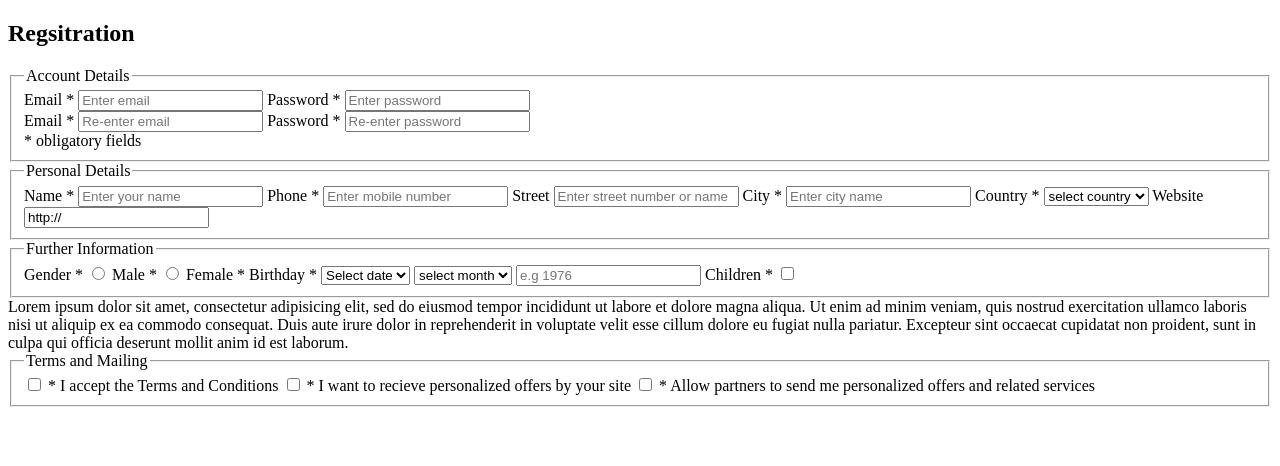
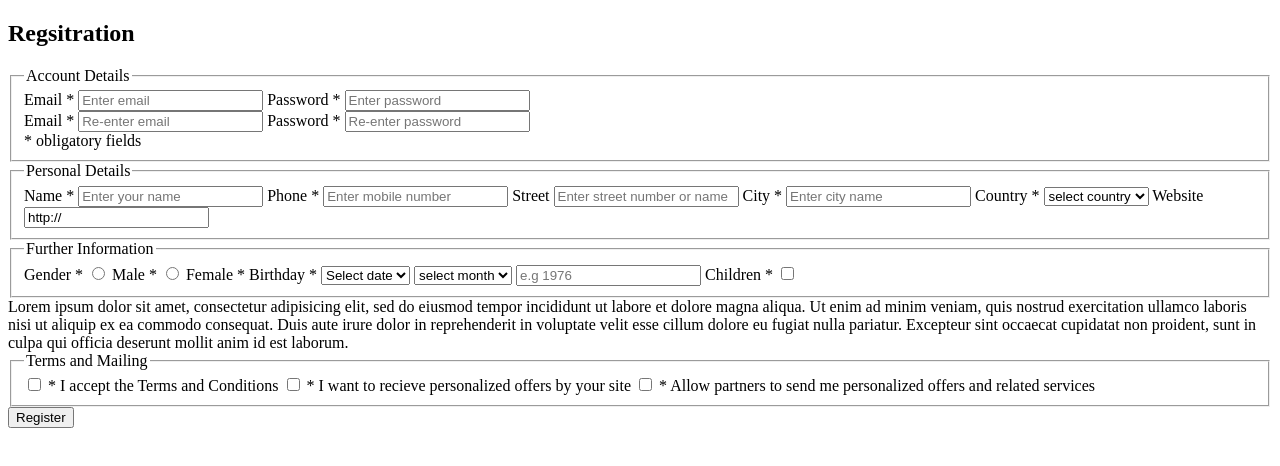
Before and after one commit to guptavishalprdxn/Green-Form, a plain HTML site: page index.html in a window 1280 px wide. Drawn offline with Linux system fonts and the light colour scheme.

Commit message:
form register button  created

```diff
--- a/index.html
+++ b/index.html
@@ -163,6 +163,13 @@
 				</fieldset>
 			</div>
 		<!--end  term mailing -->
+		<!-- form register btn -->
+			<div class="register-btn">
+				<button type="submit">
+					Register <i class="fa fa-angle-double-right" aria-hidden="true"></i>
+				</button>
+			</div>
+		<!--end form register btn -->
 		</div>
 		<!-- end form wrapper -->
 	</section>
```
